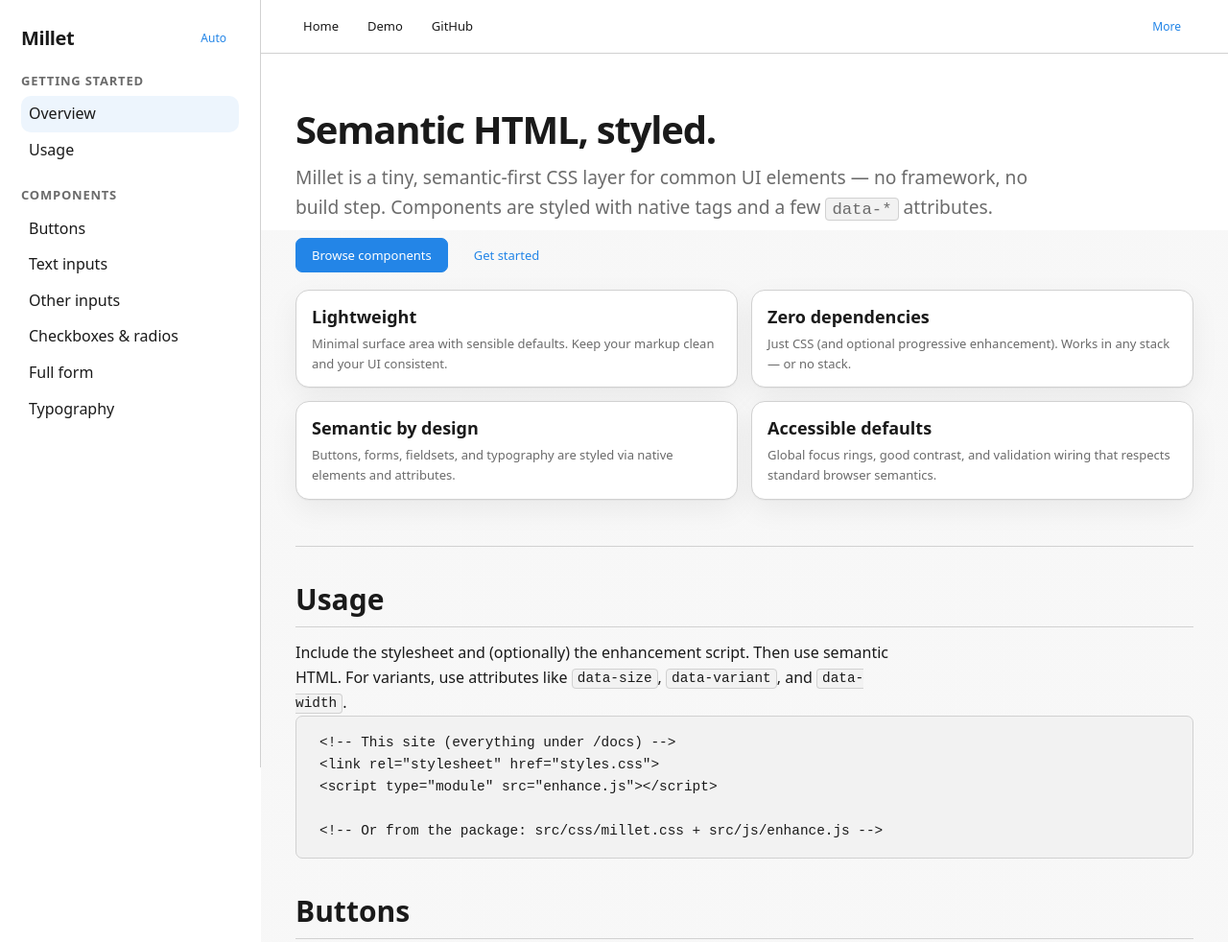
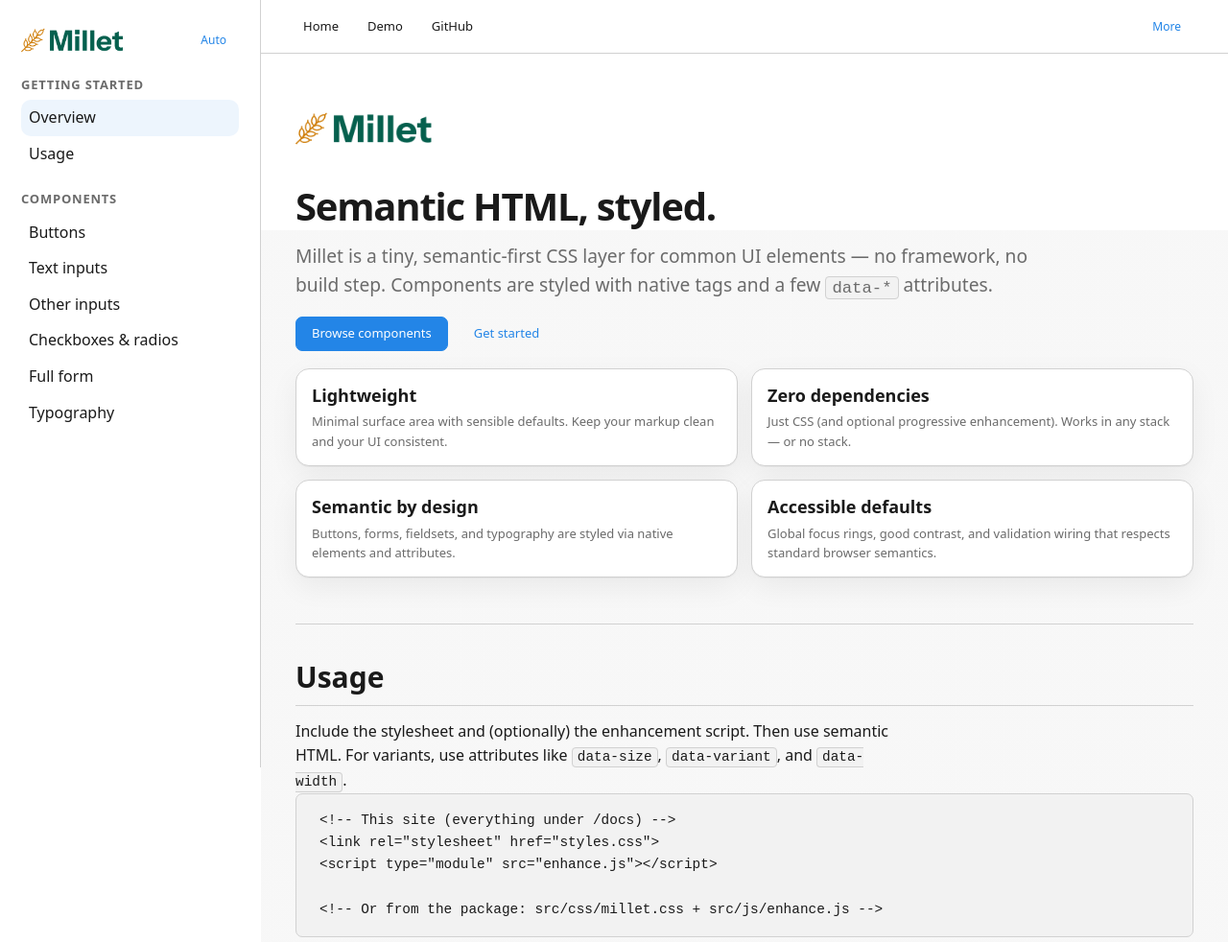
Before and after one commit to Maddoxx88/millet, a website: page docs/index.html in a window 1280 px wide. Shown: the top 982 px of the page at 96% size. Drawn offline with Linux system fonts and the light colour scheme.

Commit message:
ui: add logo to landing page

```diff
--- a/docs/chrome.css
+++ b/docs/chrome.css
@@ -60,14 +60,21 @@
 }
 
 .docs-logo {
-  font-size: 1.25rem;
-  letter-spacing: -0.02em;
+  display: flex;
+  align-items: center;
   text-decoration: none;
   color: var(--ml-text);
-  font-weight: 700;
 }
-.docs-logo:hover {
-  color: var(--ml-text);
+
+.docs-logo-img {
+  display: block;
+  height: 36px;
+  width: auto;
+  max-width: 160px;
+  object-fit: contain;
+}
+.docs-logo:hover .docs-logo-img {
+  opacity: 0.9;
 }
 
 .docs-theme-toggle {
@@ -169,13 +176,32 @@
   padding: 26px 0 22px;
 }
 
+.docs-hero-logo {
+  display: inline-block;
+  margin-bottom: 1.5rem;
+  text-decoration: none;
+}
+
+.docs-hero-logo img {
+  display: block;
+  height: 48px;
+  width: auto;
+  max-width: 200px;
+  object-fit: contain;
+}
+
+.docs-hero-logo:hover img {
+  opacity: 0.88;
+}
+
 .docs-hero h1 {
   letter-spacing: -0.03em;
   color: var(--ml-text);
+  margin-top: 0;
 }
 
 .docs-lede {
-  margin-top: 10px;
+  margin-top: 12px;
   color: var(--ml-text-muted);
   font-size: clamp(1.05rem, 1.2vw + 0.9rem, 1.2rem);
 }
--- a/docs/index.html
+++ b/docs/index.html
@@ -11,7 +11,9 @@
 <div class="docs-shell">
   <aside class="docs-sidebar">
     <div class="docs-brand">
-      <a class="docs-logo" href="#top" aria-label="Millet docs home">Millet</a>
+      <a class="docs-logo" href="#top" aria-label="Millet docs home">
+        <img src="./logo.png" alt="Millet" class="docs-logo-img" width="140" height="36">
+      </a>
       <button class="docs-theme-toggle" type="button" data-variant="ghost" data-size="sm" data-docs-theme-toggle>
         Auto
       </button>
@@ -58,6 +60,9 @@
 
     <main class="docs-content" id="top">
       <section class="docs-hero" aria-labelledby="hero-title">
+        <a href="#top" class="docs-hero-logo" aria-label="Millet home">
+          <img src="./logo.png" alt="Millet" width="180" height="48">
+        </a>
         <h1 id="hero-title">Semantic HTML, styled.</h1>
         <p class="docs-lede">
           Millet is a tiny, semantic-first CSS layer for common UI elements — no framework, no build step.
--- a/docs/styles.css
+++ b/docs/styles.css
@@ -218,6 +218,8 @@
   cursor: pointer;
   white-space: nowrap;
   text-decoration: none;
+  /* Align rows when mixing ghost / bordered / disabled */
+  min-height: 2.25rem;
   transition:
     background var(--ml-duration) var(--ml-ease),
     border-color var(--ml-duration) var(--ml-ease),
@@ -277,6 +279,7 @@
 button[data-size="sm"],
 input[type="button"][data-size="sm"],
 input[type="submit"][data-size="sm"] {
+  min-height: 1.75rem;
   padding: var(--ml-space-1) var(--ml-space-3);
   font-size: 0.75rem;
   border-radius: var(--ml-radius-sm);
@@ -285,6 +288,7 @@
 button[data-size="lg"],
 input[type="button"][data-size="lg"],
 input[type="submit"][data-size="lg"] {
+  min-height: 2.75rem;
   padding: var(--ml-space-3) var(--ml-space-5);
   font-size: var(--ml-text-lg);
   border-radius: var(--ml-radius-lg);
@@ -504,6 +508,8 @@
 .ml-btn-group {
   display: inline-flex;
   gap: 0;
+  margin-bottom: var(--ml-space-5);
+  vertical-align: top;
 }
 .ml-btn-group button,
 .ml-btn-group input[type="button"] {
@@ -519,7 +525,24 @@
 .ml-btn-group input + input {
   margin-left: -1px;
 }
-/* Docs site layout (bundled into styles.css for GitHub Pages) */
+
+/* Horizontal button demos — even gaps, no stray wrap / misalignment */
+.ml-btn-row {
+  display: flex;
+  flex-wrap: nowrap;
+  align-items: center;
+  gap: var(--ml-space-3);
+  margin: 0 0 var(--ml-space-5);
+  max-width: 100%;
+  overflow-x: auto;
+  overflow-y: hidden;
+  padding-bottom: var(--ml-space-1);
+  -webkit-overflow-scrolling: touch;
+}
+.ml-btn-row > * {
+  flex: 0 0 auto;
+}
+/* Docs site chrome — uses default Millet tokens (no custom brand palette) */
 
 :root {
   --docs-sidebar-w: 272px;
@@ -581,13 +604,22 @@
 }
 
 .docs-logo {
-  font-size: 1.25rem;
-  letter-spacing: -0.02em;
+  display: flex;
+  align-items: center;
   text-decoration: none;
   color: var(--ml-text);
-  font-weight: 700;
 }
-.docs-logo:hover { color: var(--ml-text); }
+
+.docs-logo-img {
+  display: block;
+  height: 36px;
+  width: auto;
+  max-width: 160px;
+  object-fit: contain;
+}
+.docs-logo:hover .docs-logo-img {
+  opacity: 0.9;
+}
 
 .docs-theme-toggle {
   font-size: var(--ml-text-sm);
@@ -622,7 +654,13 @@
 }
 
 .docs-main {
-  background: linear-gradient(180deg, var(--ml-bg) 0, var(--ml-bg) 240px, var(--ml-bg-raised) 240px, var(--ml-bg-raised) 100%);
+  background: linear-gradient(
+    180deg,
+    var(--ml-bg) 0,
+    var(--ml-bg) 240px,
+    var(--ml-bg-raised) 240px,
+    var(--ml-bg-raised) 100%
+  );
 }
 
 .docs-topbar {
@@ -682,12 +720,32 @@
   padding: 26px 0 22px;
 }
 
+.docs-hero-logo {
+  display: inline-block;
+  margin-bottom: 1.5rem;
+  text-decoration: none;
+}
+
+.docs-hero-logo img {
+  display: block;
+  height: 48px;
+  width: auto;
+  max-width: 200px;
+  object-fit: contain;
+}
+
+.docs-hero-logo:hover img {
+  opacity: 0.88;
+}
+
 .docs-hero h1 {
   letter-spacing: -0.03em;
+  color: var(--ml-text);
+  margin-top: 0;
 }
 
 .docs-lede {
-  margin-top: 10px;
+  margin-top: 12px;
   color: var(--ml-text-muted);
   font-size: clamp(1.05rem, 1.2vw + 0.9rem, 1.2rem);
 }
@@ -713,7 +771,9 @@
   padding: 16px 16px 14px;
   box-shadow: var(--docs-shadow);
 }
-.docs-card h4 { margin-bottom: 6px; }
+.docs-card h4 {
+  margin-bottom: 6px;
+}
 .docs-card p {
   color: var(--ml-text-muted);
   font-size: var(--ml-text-sm);
@@ -733,6 +793,7 @@
   margin-bottom: 14px;
   padding-bottom: 10px;
   border-bottom: 1px solid var(--ml-border);
+  color: var(--ml-text);
 }
 
 .docs-section > h4 {
@@ -803,12 +864,16 @@
 }
 
 @media (max-width: 980px) {
-  .docs-shell { grid-template-columns: 1fr; }
+  .docs-shell {
+    grid-template-columns: 1fr;
+  }
   .docs-sidebar {
     position: relative;
     height: auto;
     border-right: none;
     border-bottom: 1px solid var(--ml-border);
   }
-  .docs-card-grid { grid-template-columns: 1fr; }
+  .docs-card-grid {
+    grid-template-columns: 1fr;
+  }
 }
```
Also changed, not shown: docs/logo.png (added).
